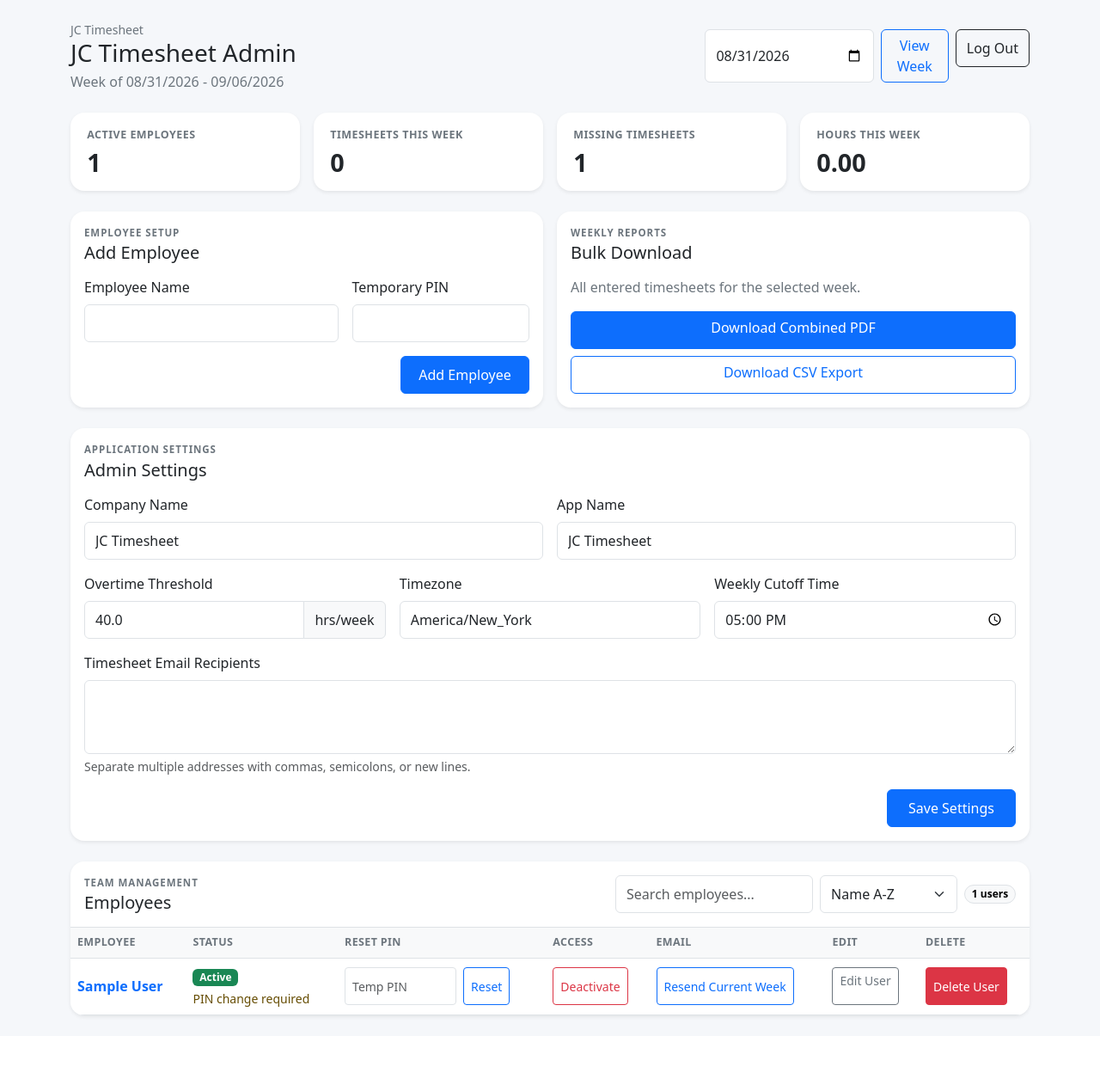
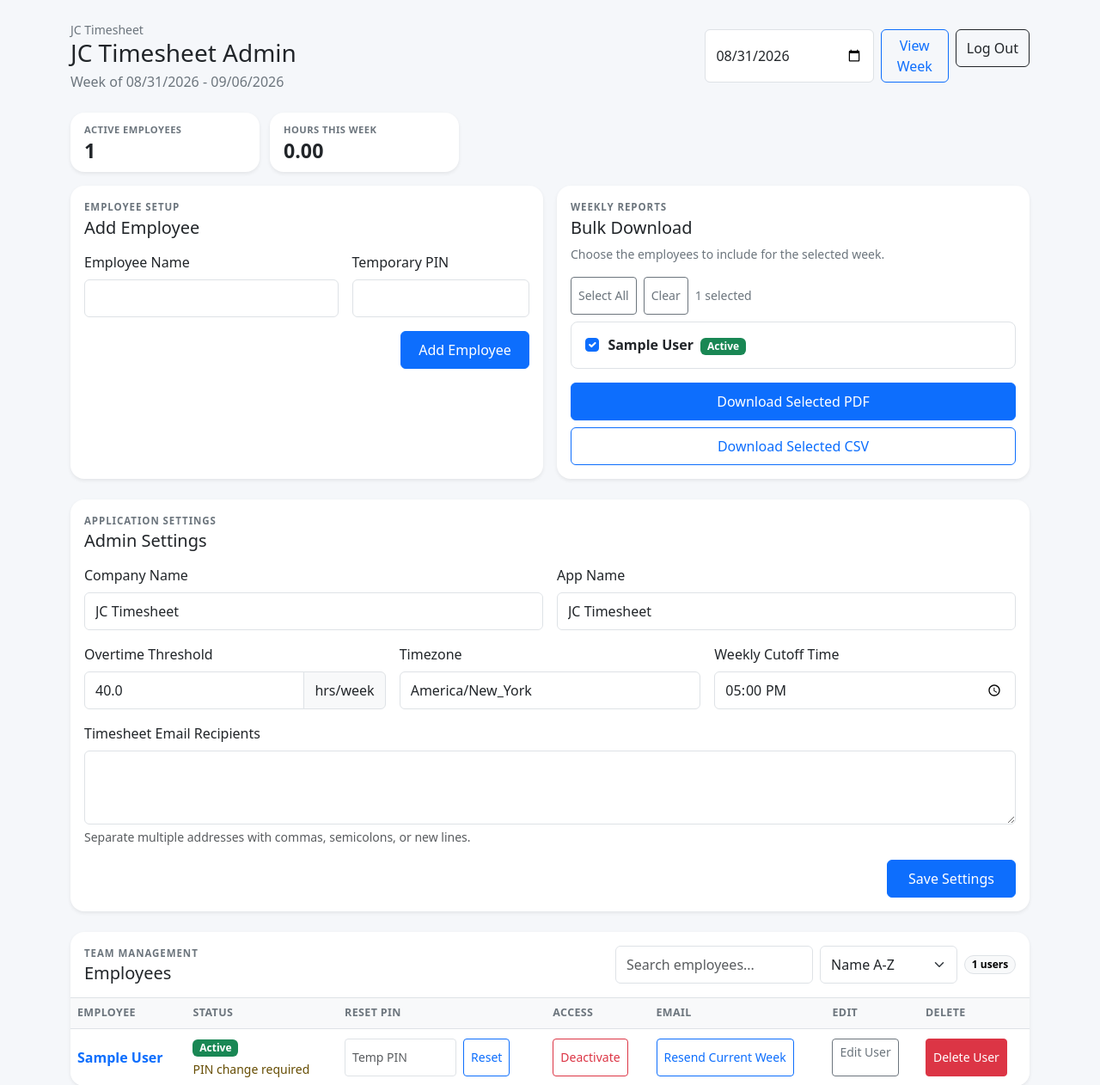
Before and after one commit to jcohran24-ui/employee-timesheet, a Flask app: page /admin in a window 1280 px wide. Shown: the top 1262 px of the page at 86% size. Before the commit the page ends 1185 px from the top, so only its background shows below. Run offline with Flask 3, Linux system fonts and the light colour scheme; the visitor is signed in with stand-in values (Sample User, id 1); tables that the repository leaves empty hold one stand-in row (values such as "Sample post").

Commit message:
Add files via upload

```diff
--- a/app.py
+++ b/app.py
@@ -817,9 +817,16 @@ def admin_settings():
     return redirect(url_for('admin_dashboard'))
 
 
-def build_bulk_timesheet_pdf(week_start: date):
+def selected_report_employees():
+    selected_ids = request.args.getlist('employee_id', type=int)
+    query = EmployeeAccount.query.order_by(EmployeeAccount.employee_name)
+    if selected_ids:
+        return query.filter(EmployeeAccount.id.in_(selected_ids)).all()
+    return []
+
+
+def build_bulk_timesheet_pdf(week_start: date, employees):
     week_end = week_start + timedelta(days=6)
-    employees = EmployeeAccount.query.order_by(EmployeeAccount.employee_name).all()
     buffer = BytesIO()
     doc = SimpleDocTemplate(
         buffer, pagesize=letter, rightMargin=30, leftMargin=30, topMargin=30, bottomMargin=30,
@@ -878,7 +885,11 @@ def build_bulk_timesheet_pdf(week_start: date):
 @admin_required
 def admin_bulk_weekly_pdf():
     week_start = selected_week_from_request()
-    pdf = build_bulk_timesheet_pdf(week_start)
+    employees = selected_report_employees()
+    if not employees:
+        flash('Select at least one employee for the bulk report.', 'warning')
+        return redirect(url_for('admin_dashboard', week=week_start.isoformat()))
+    pdf = build_bulk_timesheet_pdf(week_start, employees)
     return send_file(
         pdf, mimetype='application/pdf', as_attachment=True,
         download_name=f'weekly_timesheets_{week_start.isoformat()}.pdf'
@@ -889,7 +900,10 @@ def admin_bulk_weekly_pdf():
 @admin_required
 def admin_bulk_weekly_csv():
     week_start = selected_week_from_request()
-    employees = EmployeeAccount.query.order_by(EmployeeAccount.employee_name).all()
+    employees = selected_report_employees()
+    if not employees:
+        flash('Select at least one employee for the bulk report.', 'warning')
+        return redirect(url_for('admin_dashboard', week=week_start.isoformat()))
     output = StringIO()
     writer = csv.writer(output)
     writer.writerow(['Employee', 'Day', 'Date', 'Total Hours', 'Regular Hours', 'Overtime Hours', 'Notes'])
--- a/static/styles.css
+++ b/static/styles.css
@@ -185,3 +185,55 @@ body {
   .admin-top-actions,.admin-top-actions>form{width:100%;}
   .admin-top-actions>form{display:grid!important;grid-template-columns:1fr auto;}
 }
+
+
+/* Compact top summary */
+.admin-summary-compact {
+  grid-template-columns: repeat(2, minmax(0, 220px));
+  justify-content: start;
+  gap: .75rem;
+}
+.admin-summary-compact .summary-card .card-body {
+  padding: .75rem 1rem;
+}
+.admin-summary-compact .summary-label {
+  font-size: .7rem;
+}
+.admin-summary-compact .summary-number {
+  font-size: 1.45rem;
+  margin-top: .2rem;
+}
+
+/* Employee chooser for bulk reports */
+.bulk-employee-list {
+  max-height: 250px;
+  overflow-y: auto;
+  border: 1px solid #dee2e6;
+  border-radius: .5rem;
+  padding: .35rem;
+  background: #fff;
+}
+.bulk-employee-option {
+  display: flex;
+  align-items: center;
+  gap: .65rem;
+  padding: .55rem .65rem;
+  margin: 0;
+  border-radius: .4rem;
+  cursor: pointer;
+}
+.bulk-employee-option:hover {
+  background: #f8f9fa;
+}
+.bulk-employee-option + .bulk-employee-option {
+  border-top: 1px solid #f0f1f2;
+}
+.bulk-employee-option .form-check-input {
+  flex: 0 0 auto;
+  margin: 0;
+}
+@media (max-width: 767.98px) {
+  .admin-summary-compact {
+    grid-template-columns: repeat(2, 1fr);
+  }
+}
--- a/templates/admin.html
+++ b/templates/admin.html
@@ -31,11 +31,19 @@
     {% for category,message in messages %}<div class="alert alert-{{ category }}">{{ message }}</div>{% endfor %}
   {% endwith %}
 
-  <section class="admin-summary-grid mb-4">
-    <div class="card shadow-sm summary-card"><div class="card-body"><div class="summary-label">Active Employees</div><div class="summary-number">{{ summary.active_employees }}</div></div></div>
-    <div class="card shadow-sm summary-card"><div class="card-body"><div class="summary-label">Timesheets This Week</div><div class="summary-number">{{ summary.timesheets_this_week }}</div></div></div>
-    <div class="card shadow-sm summary-card"><div class="card-body"><div class="summary-label">Missing Timesheets</div><div class="summary-number">{{ summary.missing_timesheets }}</div></div></div>
-    <div class="card shadow-sm summary-card"><div class="card-body"><div class="summary-label">Hours This Week</div><div class="summary-number">{{ '%.2f'|format(summary.hours_this_week) }}</div></div></div>
+  <section class="admin-summary-grid admin-summary-compact mb-3">
+    <div class="card shadow-sm summary-card">
+      <div class="card-body">
+        <div class="summary-label">Active Employees</div>
+        <div class="summary-number">{{ summary.active_employees }}</div>
+      </div>
+    </div>
+    <div class="card shadow-sm summary-card">
+      <div class="card-body">
+        <div class="summary-label">Hours This Week</div>
+        <div class="summary-number">{{ '%.2f'|format(summary.hours_this_week) }}</div>
+      </div>
+    </div>
   </section>
 
   <div class="admin-section-grid mb-4">
@@ -54,12 +62,46 @@
     <section class="card shadow-sm admin-section-card">
       <div class="card-body">
         <div class="admin-section-kicker">Weekly Reports</div>
-        <h2 class="h5 mb-3">Bulk Download</h2>
-        <div class="text-secondary mb-3">All entered timesheets for the selected week.</div>
-        <div class="d-grid gap-2">
-          <a class="btn btn-primary" href="{{ url_for('admin_bulk_weekly_pdf', week=week_start.isoformat()) }}">Download Combined PDF</a>
-          <a class="btn btn-outline-primary" href="{{ url_for('admin_bulk_weekly_csv', week=week_start.isoformat()) }}">Download CSV Export</a>
-        </div>
+        <h2 class="h5 mb-2">Bulk Download</h2>
+        <div class="text-secondary small mb-3">Choose the employees to include for the selected week.</div>
+
+        <form method="get" id="bulkReportForm">
+          <input type="hidden" name="week" value="{{ week_start.isoformat() }}">
+
+          <div class="bulk-employee-toolbar d-flex flex-wrap gap-2 mb-2">
+            <button type="button" class="btn btn-sm btn-outline-secondary" id="selectAllReports">Select All</button>
+            <button type="button" class="btn btn-sm btn-outline-secondary" id="clearAllReports">Clear</button>
+            <span class="small text-secondary align-self-center" id="selectedReportCount"></span>
+          </div>
+
+          <div class="bulk-employee-list mb-3">
+            {% for employee in employees %}
+            <label class="bulk-employee-option">
+              <input class="form-check-input bulk-report-employee" type="checkbox"
+                     name="employee_id" value="{{ employee.id }}" {% if employee.active %}checked{% endif %}>
+              <span>
+                <strong>{{ employee.employee_name }}</strong>
+                {% if employee.active %}
+                  <span class="badge text-bg-success ms-1">Active</span>
+                {% else %}
+                  <span class="badge text-bg-secondary ms-1">Inactive</span>
+                {% endif %}
+              </span>
+            </label>
+            {% endfor %}
+          </div>
+
+          <div class="d-grid gap-2">
+            <button class="btn btn-primary"
+                    formaction="{{ url_for('admin_bulk_weekly_pdf') }}">
+              Download Selected PDF
+            </button>
+            <button class="btn btn-outline-primary"
+                    formaction="{{ url_for('admin_bulk_weekly_csv') }}">
+              Download Selected CSV
+            </button>
+          </div>
+        </form>
       </div>
     </section>
   </div>
@@ -140,6 +182,39 @@
   sort.addEventListener('change', refresh);
 })();
 </script>
+<script>
+
+(function () {
+  const boxes = Array.from(document.querySelectorAll('.bulk-report-employee'));
+  const selectAll = document.getElementById('selectAllReports');
+  const clearAll = document.getElementById('clearAllReports');
+  const count = document.getElementById('selectedReportCount');
+
+  function updateCount() {
+    if (!count) return;
+    const selected = boxes.filter(box => box.checked).length;
+    count.textContent = selected + ' selected';
+  }
+
+  if (selectAll) {
+    selectAll.addEventListener('click', function () {
+      boxes.forEach(box => box.checked = true);
+      updateCount();
+    });
+  }
+
+  if (clearAll) {
+    clearAll.addEventListener('click', function () {
+      boxes.forEach(box => box.checked = false);
+      updateCount();
+    });
+  }
+
+  boxes.forEach(box => box.addEventListener('change', updateCount));
+  updateCount();
+})();
+
+</script>
 <script src="{{ url_for('static', filename='app.js') }}"></script>
 </body>
 </html>
```
Also changed, not shown: README.md.
